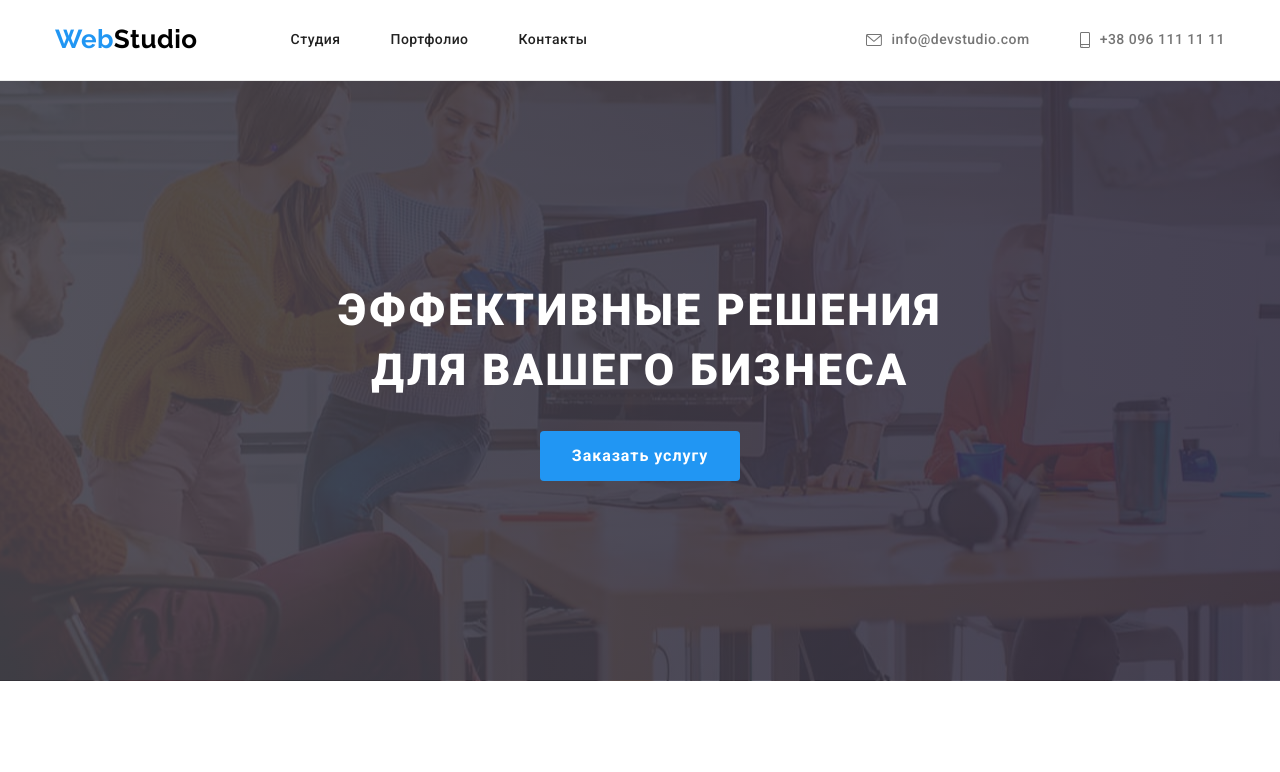
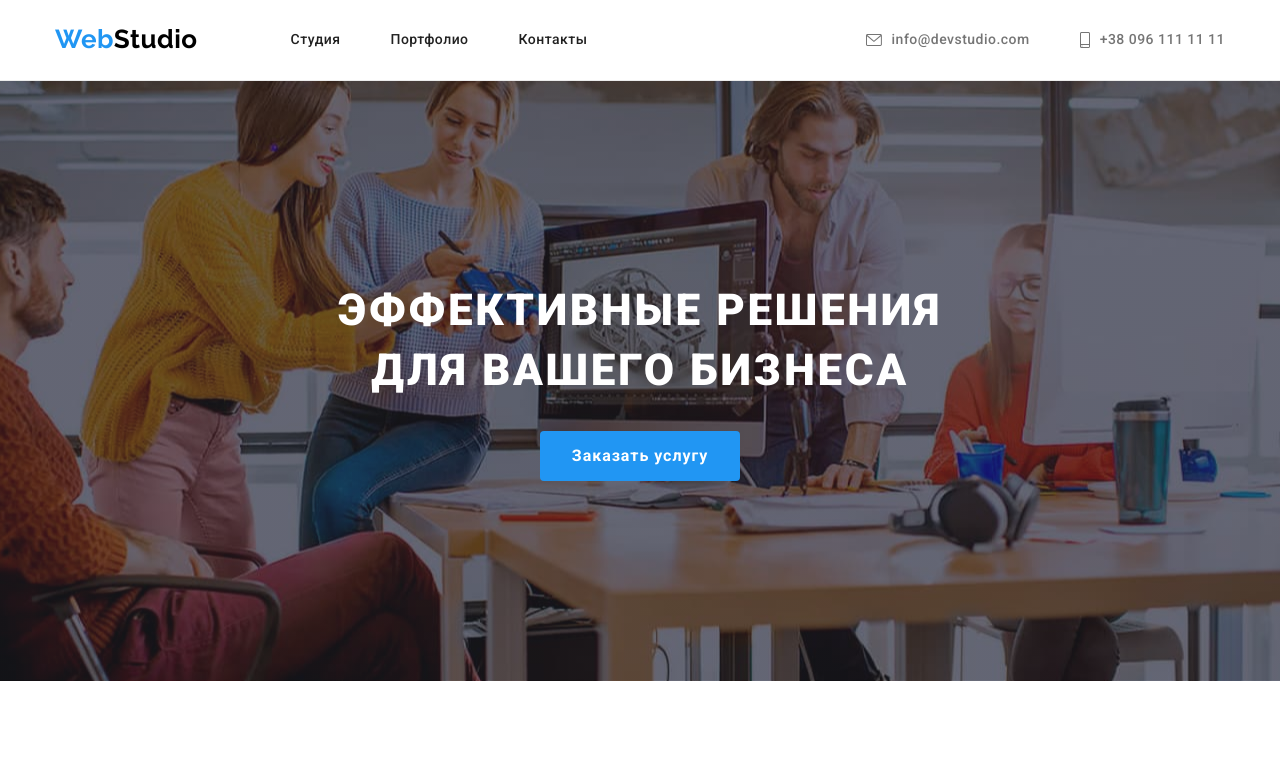
Before and after one commit to StanislavMironenko/goit-markup-hw-04, a plain HTML site: page index.html in a window 1280 px wide. Shown: the top 772 px of the page. Drawn offline with nearby package versions, Linux system fonts and the light colour scheme.

Commit message:
HW4-готовое

```diff
--- a/css/style.css
+++ b/css/style.css
@@ -146,7 +146,9 @@ body{
     padding-top: 94px;
 }
 .hero{
-    background-image:linear-gradient(to right, rgb(75 74 81 / 85%) 0%, rgb(57 51 70 / 85%) 100%), url(../images/bg-img.jpg);
+    background-image:linear-gradient(to right,
+    rgba(47, 48, 58, 0.4),
+    rgba(47, 48, 58, 0.4)), url(../images/bg-img.jpg);
     background-repeat: no-repeat;
     background-position: center;
     background-color: grey;
```
